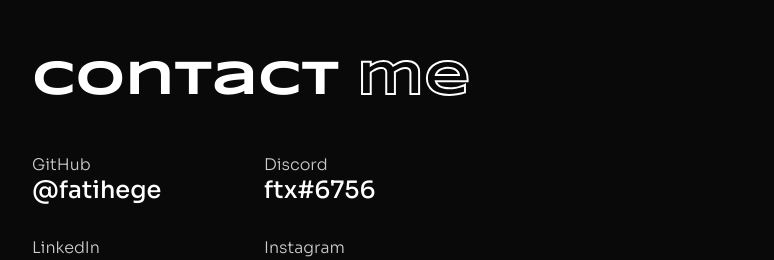
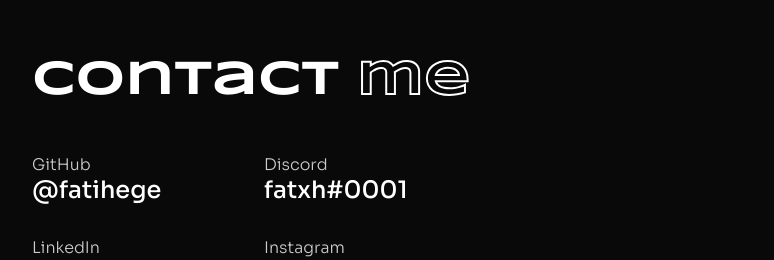
Before and after one commit to fatihege/fatihege-portfolio, a Next.js app: page / in a window 1280 px wide. Shown: the part 2458-2718 px from the top of the page, without its empty margins (88-862 px from the left). Built offline with nearby package versions, Linux system fonts and the light colour scheme.

Commit message:
Update label of Discord profile link to fatxh#0001

```diff
--- a/components/contact.jsx
+++ b/components/contact.jsx
@@ -52,7 +52,7 @@
                     </div>
                     <div className={`${styles.contact} ${canAnimateDiscord ? styles.animate : ''}`}>
                         <h4>Discord</h4>
-                        <a href="https://discordapp.com/users/799520588485361675" target="_blank">ftx#6756</a>
+                        <a href="https://discordapp.com/users/799520588485361675" target="_blank">fatxh#0001</a>
                     </div>
                     <div className={`${styles.contact} ${canAnimateLinkedIn ? styles.animate : ''}`}>
                         <h4>LinkedIn</h4>
```
Also changed, not shown: 1 other file (tests, documents, lock files or other folders).
